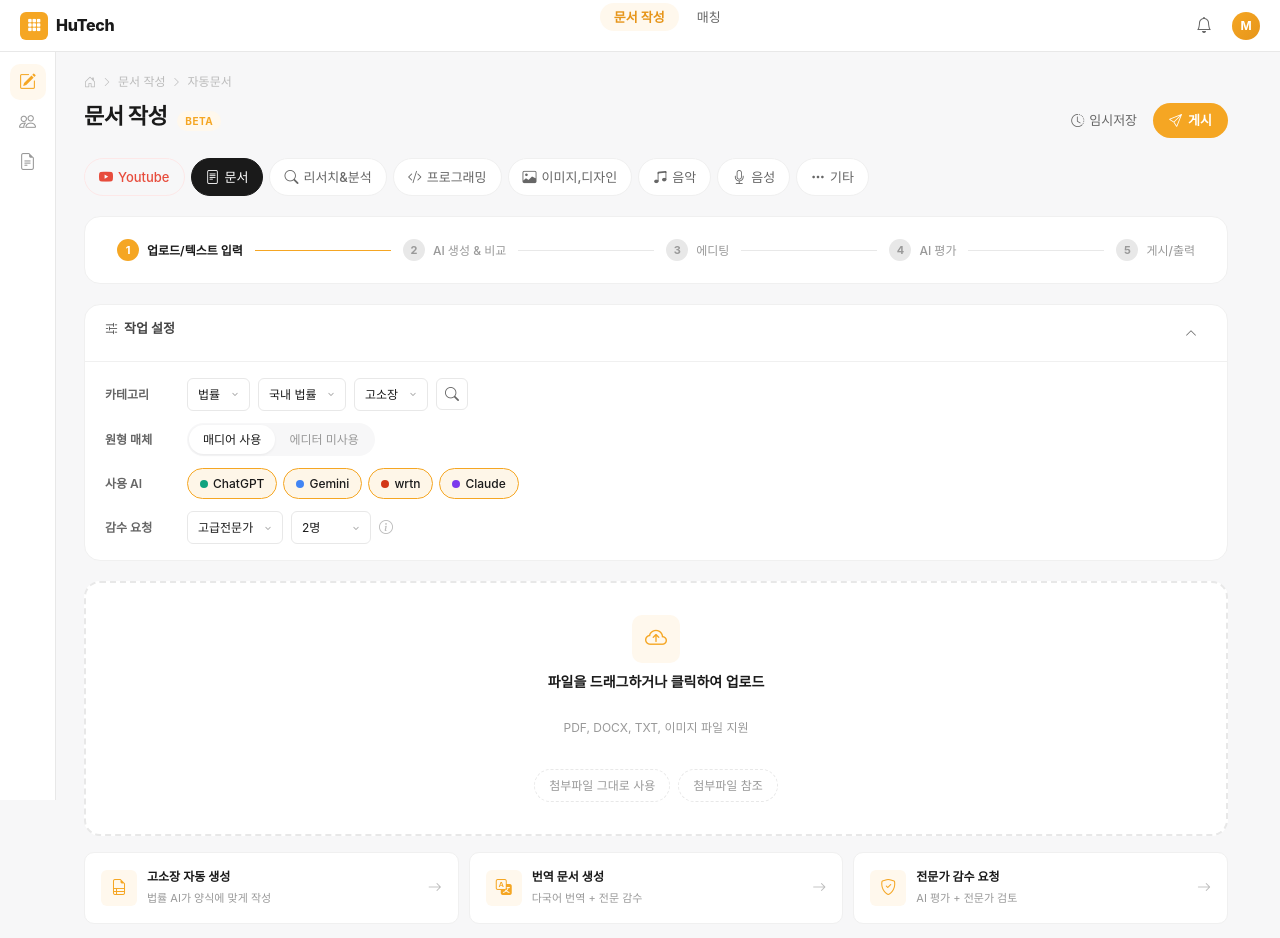
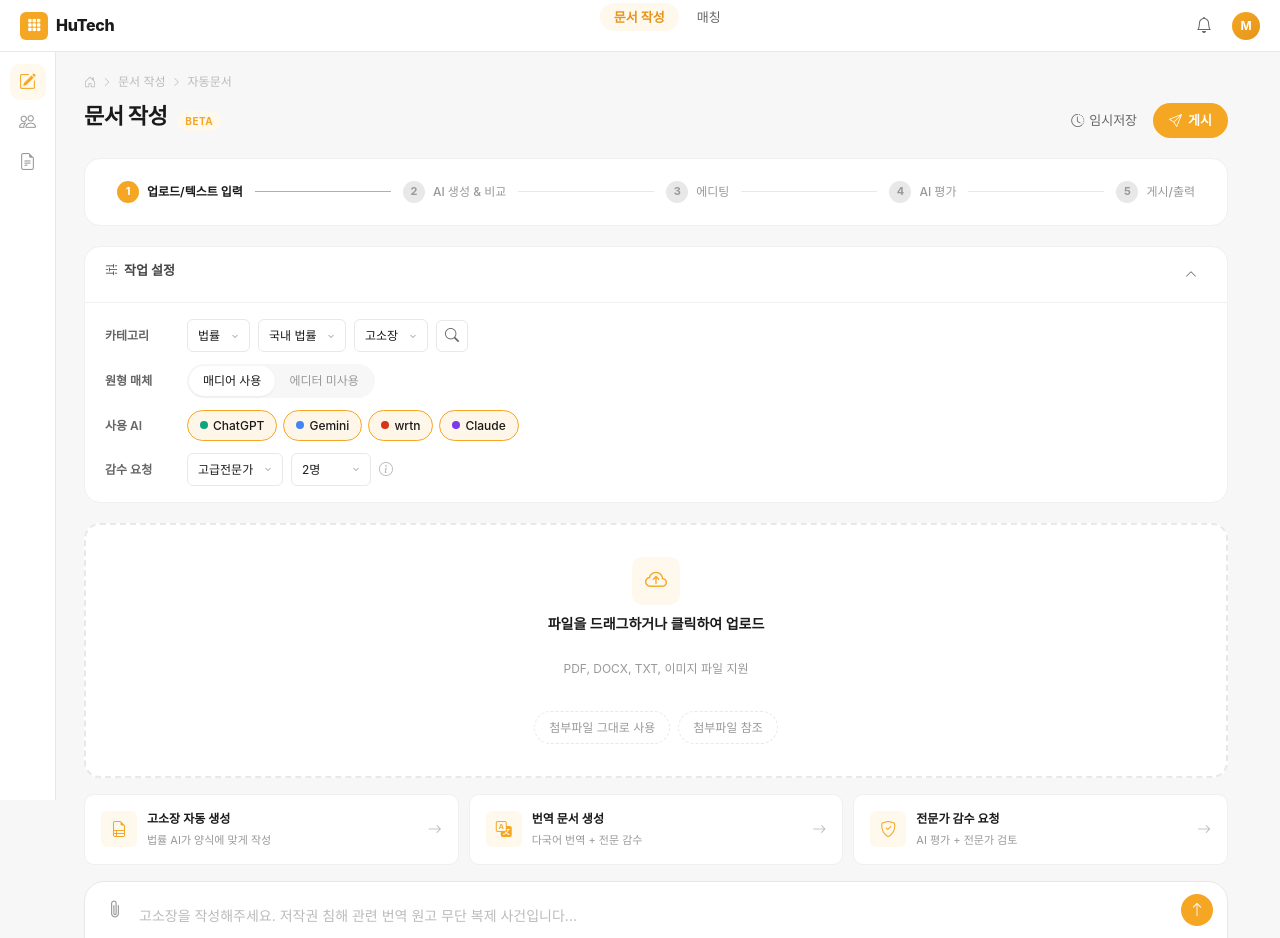
Before and after one commit to myungsworld/hutech, a plain HTML site: page sample/auto-document.html in a window 1280 px wide. Shown: the top 938 px of the page. Drawn offline with nearby package versions, Linux system fonts and the light colour scheme; a web font is replaced by a local one.

Commit message:
Remove unused category tabs (Youtube, 리서치, 프로그래밍, etc.)
Co-Authored-By: Claude Opus 4.6 (1M context) <noreply@anthropic.com>

```diff
--- a/sample/auto-document.html
+++ b/sample/auto-document.html
@@ -90,20 +90,6 @@
       <div class="top-actions">
         <button class="btn-ghost"><i class="bi bi-clock-history"></i> 임시저장</button>
         <button class="btn-primary"><i class="bi bi-send"></i> 게시</button>
-      </div>
-    </div>
-
-    <!-- Category Tabs -->
-    <div class="category-tabs-wrap">
-      <div class="category-tabs">
-        <button class="tab-pill highlight"><i class="bi bi-youtube"></i> Youtube</button>
-        <button class="tab-pill active"><i class="bi bi-file-text"></i> 문서</button>
-        <button class="tab-pill"><i class="bi bi-search"></i> 리서치&분석</button>
-        <button class="tab-pill"><i class="bi bi-code-slash"></i> 프로그래밍</button>
-        <button class="tab-pill"><i class="bi bi-image"></i> 이미지,디자인</button>
-        <button class="tab-pill"><i class="bi bi-music-note-beamed"></i> 음악</button>
-        <button class="tab-pill"><i class="bi bi-mic"></i> 음성</button>
-        <button class="tab-pill"><i class="bi bi-three-dots"></i> 기타</button>
       </div>
     </div>
 
```
